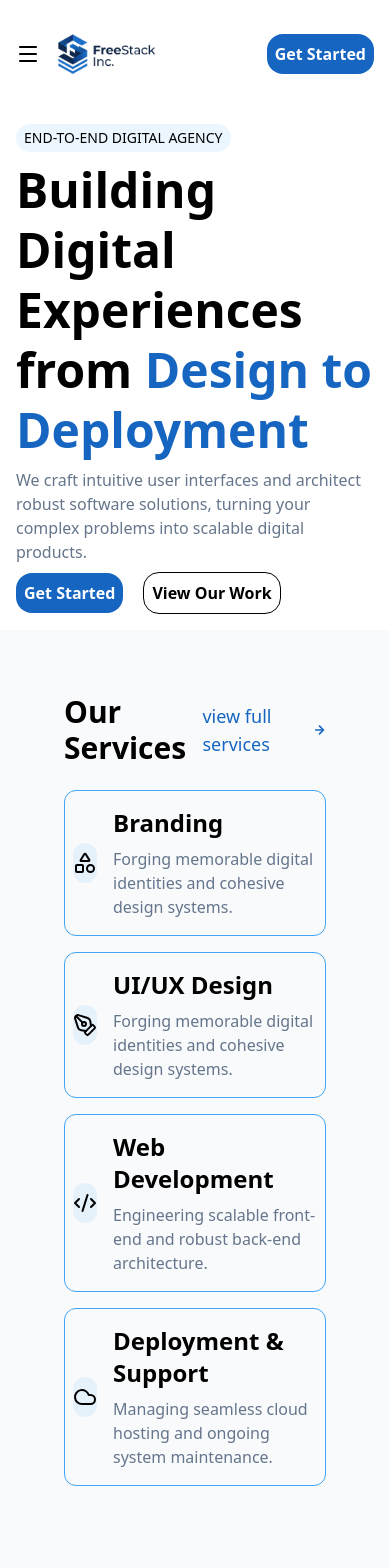
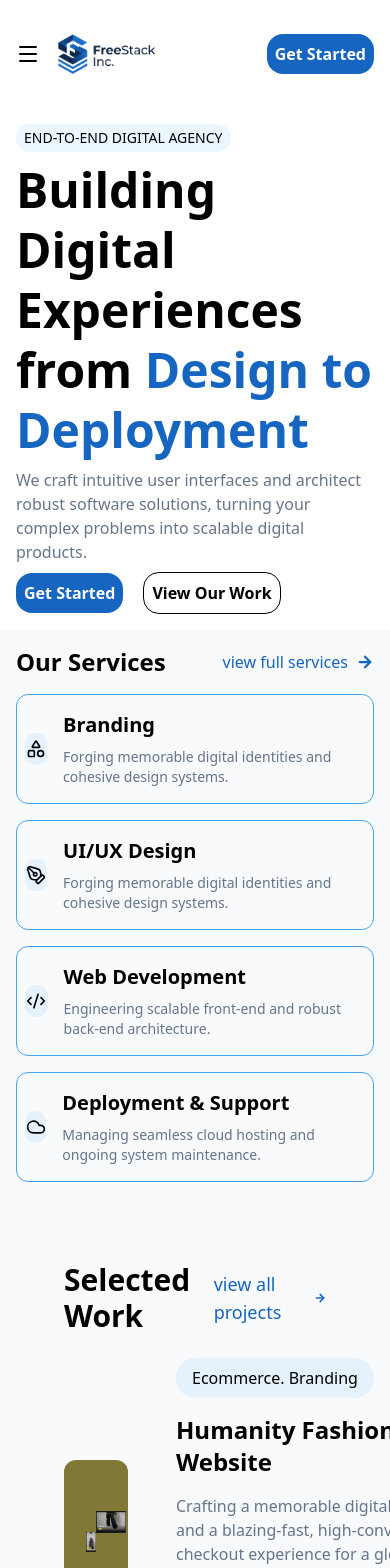
Before and after one commit to MubarakAfolabi/freestack_inc, a Next.js app: page / in a window 390 px wide. Shown: the top 1568 px of the page. Built offline with nearby package versions, Linux system fonts and the light colour scheme.

Commit message:
feat: add mobile layout for homepage services section

```diff
--- a/components/home/Services.tsx
+++ b/components/home/Services.tsx
@@ -34,12 +34,12 @@ export default function Services() {
   ];
 
   return (
-    <section className="flex flex-col gap-6 bg-[hsla(210,40%,98%,1)] p-16">
+    <section className="flex flex-col gap-4 md:gap-6 bg-[hsla(210,40%,98%,1)] p-4 md:p-16">
       <div className="flex justify-between items-center">
-        <h2 className="text-3xl font-bold">Our Services</h2>
+        <h2 className="text-2xl md:text-3xl font-bold">Our Services</h2>
         <Link
           href="/#"
-          className="flex items-center gap-2 text-lg text-[hsla(212,80%,42%,1)] hover:underline"
+          className="flex items-center gap-2 md:text-lg text-[hsla(212,80%,42%,1)] hover:underline"
         >
           view full services
           <ArrowRight size={18} strokeWidth={3} />
@@ -55,12 +55,14 @@ export default function Services() {
               key={service.id}
               className="flex gap-4 items-center border border-[hsla(207,90%,61%,1)] py-4 px-2 rounded-xl"
             >
-              <div className="flex items-center justify-center h-10 w-10 rounded-full bg-[hsla(207,90%,61%,0.1)]">
-                <Icon />
+              <div className="flex items-center justify-center h-8 w-8 md:h-10 md:w-10 rounded-full bg-[hsla(207,90%,61%,0.1)]">
+                <Icon className="size-5 md:size-6" />
               </div>
               <div className="flex flex-col gap-2">
-                <h3 className="text-2xl font-bold">{service.title}</h3>
-                <p className="text-[hsla(215,16%,47%,1)]">
+                <h3 className="text-xl md:text-2xl font-bold">
+                  {service.title}
+                </h3>
+                <p className="text-sm md:text-md text-[hsla(215,16%,47%,1)]">
                   {service.description}
                 </p>
               </div>
```
